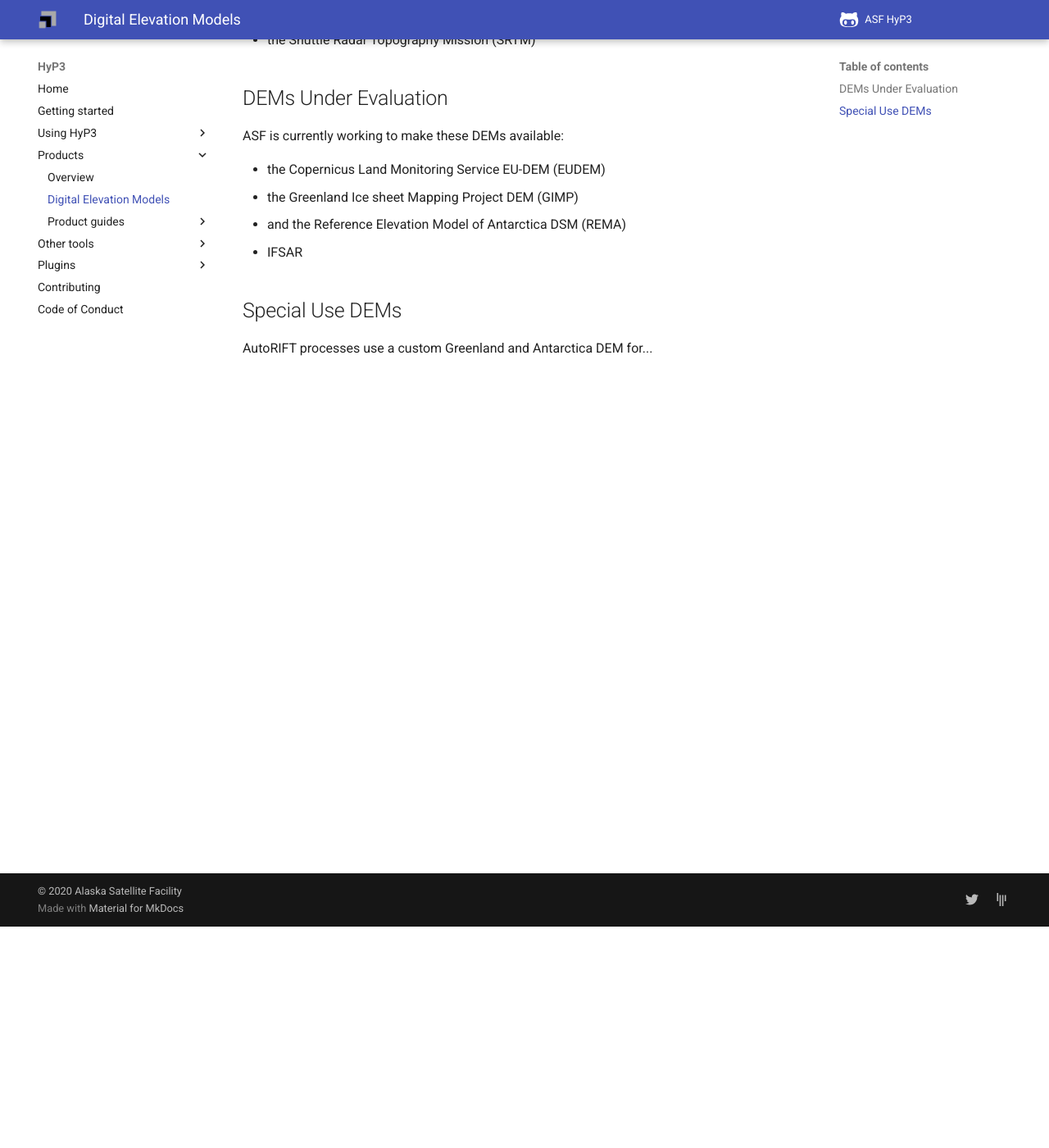
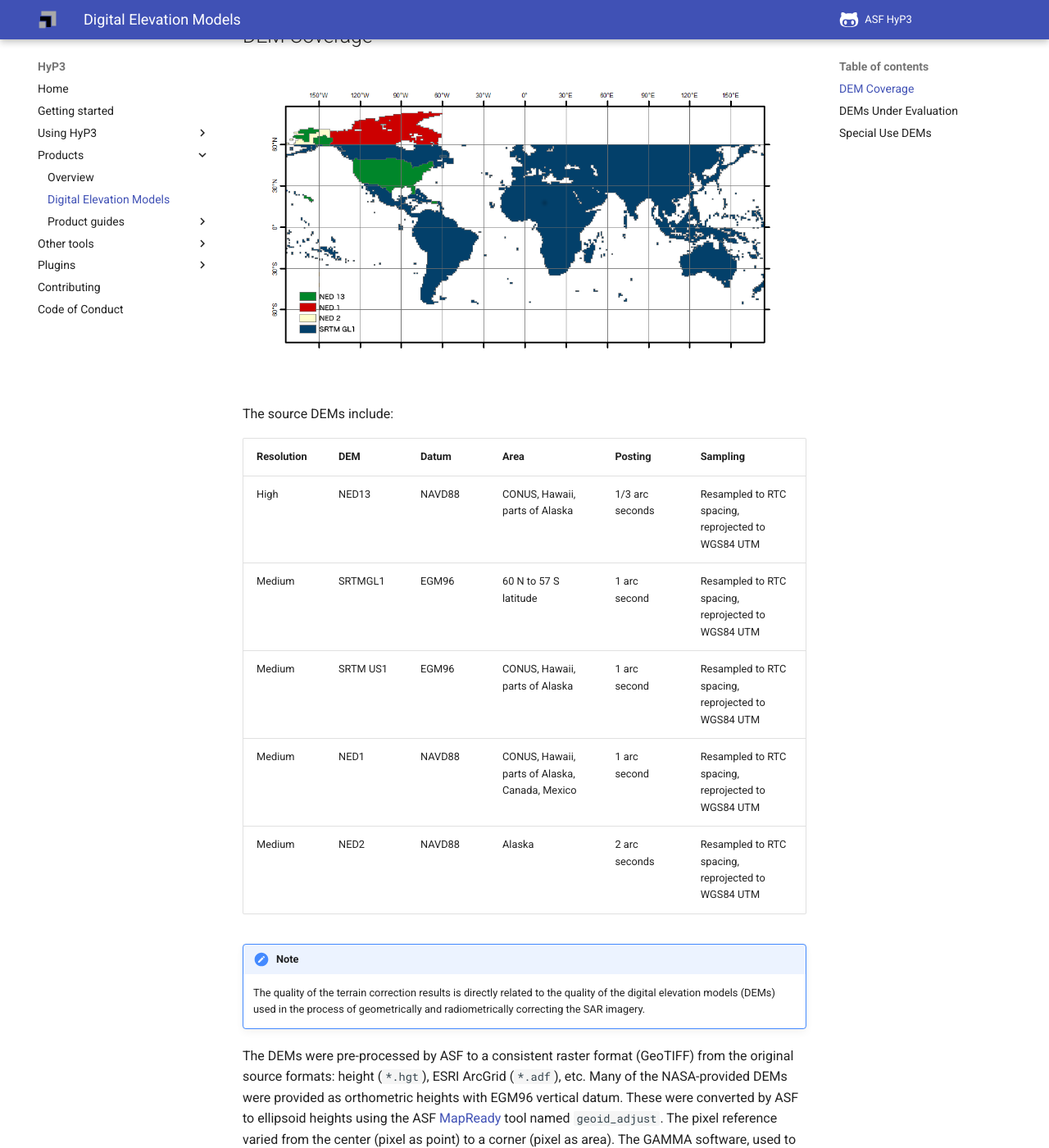
Before and after one commit to ASFHyP3/hyp3-docs, an MkDocs documentation site: the page built from docs/dems.md, in a window 1280 px wide and 1400 px high, scrolled down 270 px. Shown: the whole window at 82% size. Built offline with MkDocs 1.6.1 and Material for MkDocs 9.7.7, drawn with Linux system fonts in a browser that asks for light colours; some of the changed text lies outside the part shown.

Commit message:
Update DEM description

```diff
--- a/docs/dems.md
+++ b/docs/dems.md
@@ -2,11 +2,39 @@
 
 ASF uses publicly-available Digital Elevation Models for processing SAR data.
 The DEM used will vary by scene location; the best available DEM with full
-coverage of the granule extent will be used for processing any given granule. The
-source DEMs include:
+coverage of the granule extent will be used for processing any given granule.
 
-- the National Elevation Dataset (NED)
-- the Shuttle Radar Topography Mission (SRTM)
+## DEM Coverage
+
+![DEM coverage map](images/dem-coverage-map.png "Coverage of the various DEM sources used for terrain correction")
+
+
+The source DEMs include:
+
+| Resolution | DEM | Datum | Area | Posting | Sampling |
+|------------|-------|--------|------|---------|----------|
+| High | NED13 | NAVD88 | CONUS, Hawaii, parts of Alaska | 1/3 arc seconds | Resampled to RTC spacing, reprojected to WGS84 UTM |
+| Medium | SRTMGL1 | EGM96 | 60 N to 57 S latitude | 1 arc second | Resampled to RTC spacing, reprojected to WGS84 UTM |
+| Medium | SRTM US1 | EGM96 | CONUS, Hawaii, parts of Alaska | 1 arc second | Resampled to RTC spacing, reprojected to WGS84 UTM |
+| Medium | NED1 | NAVD88 | CONUS, Hawaii, parts of Alaska, Canada, Mexico | 1 arc second | Resampled to RTC spacing, reprojected to WGS84 UTM |
+| Medium | NED2 | NAVD88 | Alaska | 2 arc seconds | Resampled to RTC spacing, reprojected to WGS84 UTM |
+
+!!! Note
+
+    The quality of the terrain correction results is directly related to the quality of
+    the digital elevation models (DEMs) used in the process of geometrically and
+    radiometrically correcting the SAR imagery.
+
+The DEMs were pre-processed by ASF to a consistent raster format (GeoTIFF) from the
+original source formats: height (`*.hgt`), ESRI ArcGrid (`*.adf`), etc. Many of the
+NASA-provided DEMs were provided as orthometric heights with EGM96 vertical datum.
+These were converted by ASF to ellipsoid heights using the ASF
+[MapReady](https://asf.alaska.edu/how-to/data-tools/data-tools/#mapready) tool named
+`geoid_adjust`. The pixel reference varied from the center (pixel as point) to a
+corner (pixel as area). The GAMMA software, used to generate the terrain corrected
+products, uses pixel as area and adjusts DEM coordinates as needed. Where more than
+one DEM is available, the best-resolution DEM is used for processing. DEM coverage
+of at least 20% from a single DEM source is required for processing to proceed.
 
 ## DEMs Under Evaluation
 
@@ -15,8 +43,11 @@ ASF is currently working to make these DEMs available:
 - the Copernicus Land Monitoring Service EU-DEM (EUDEM)
 - the Greenland Ice sheet Mapping Project DEM (GIMP)
 - and the Reference Elevation Model of Antarctica DSM (REMA)
-- IFSAR
+- Interferometric Synthetic Aperture Rada (IFSAR) Digital Surface Model (DSM)
+  and Digital Terrain Model (DTM) data for Alaska
 
 ## Special Use DEMs
 
-AutoRIFT processes use a custom Greenland and Antarctica DEM for...
+AutoRIFT, a process developed by the [NASA MEaSUREs ITS_LIVE](https://its-live.jpl.nasa.gov/)
+project, processes use a custom Greenland and Antarctica DEM with a 240 m resolution. The DEM,
+associated process input files, and their details are available on the project website.
```
Also changed, not shown: docs/images/dem-coverage-map.png (added).
